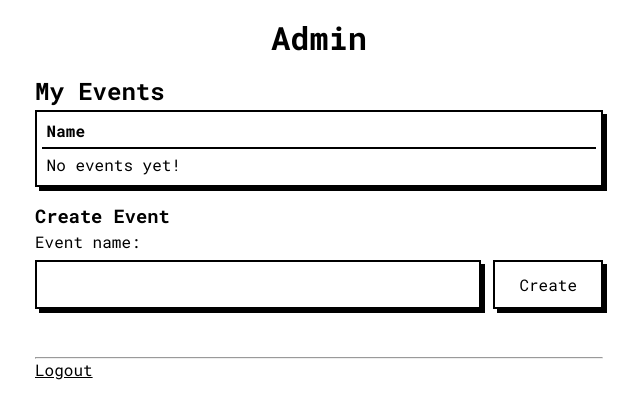
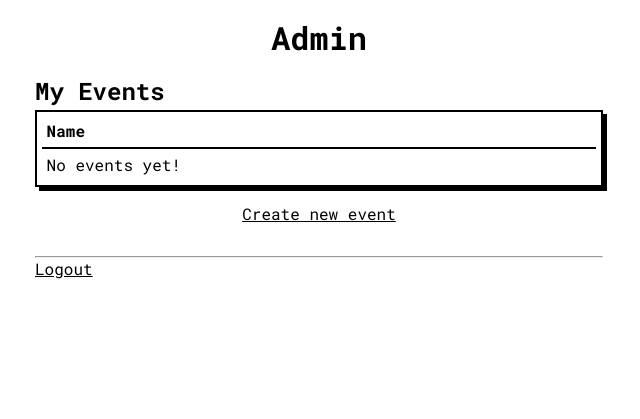
Before and after one commit to carpelli/concepterklaas, a Python web app: template app/templates/admin/index.html in a window 1280 px wide. Shown: the top 419 px of the page, without its empty margins (321-961 px from the left). Run offline with Jinja, Linux system fonts and the light colour scheme; the template is opened without the code that fills it, so the values that code supplies are empty.

Commit message:
changed admin event creation to use step 1 in onboarding

```diff
--- a/app/templates/admin/index.html
+++ b/app/templates/admin/index.html
@@ -28,14 +28,9 @@
             {% endfor %}
         </tbody>
     </table>
-    <h3 class="mt-1">Create Event</h3>
-    <form method="post" action="{{ url_for('admin') }}">
-        <label for="event_name">Event name:</label>
-        <div class="couple">
-            <input type="text" name="event_name" maxlength="50" required />
-            <button type="submit">Create</button>
-        </div>
-    </form>
+    <p class="text-center">
+        <a href="{{ url_for('new_event_step1') }}" class="center">Create new event</a>
+    </p>
     <hr class="mt-2">
     <p>
         <a href="{{ url_for('logout') }}">Logout</a>
```
Also changed, not shown: app/routes.py (+7 -1 lines), app/templates/new-event/step1.html (+6 -4 lines).
